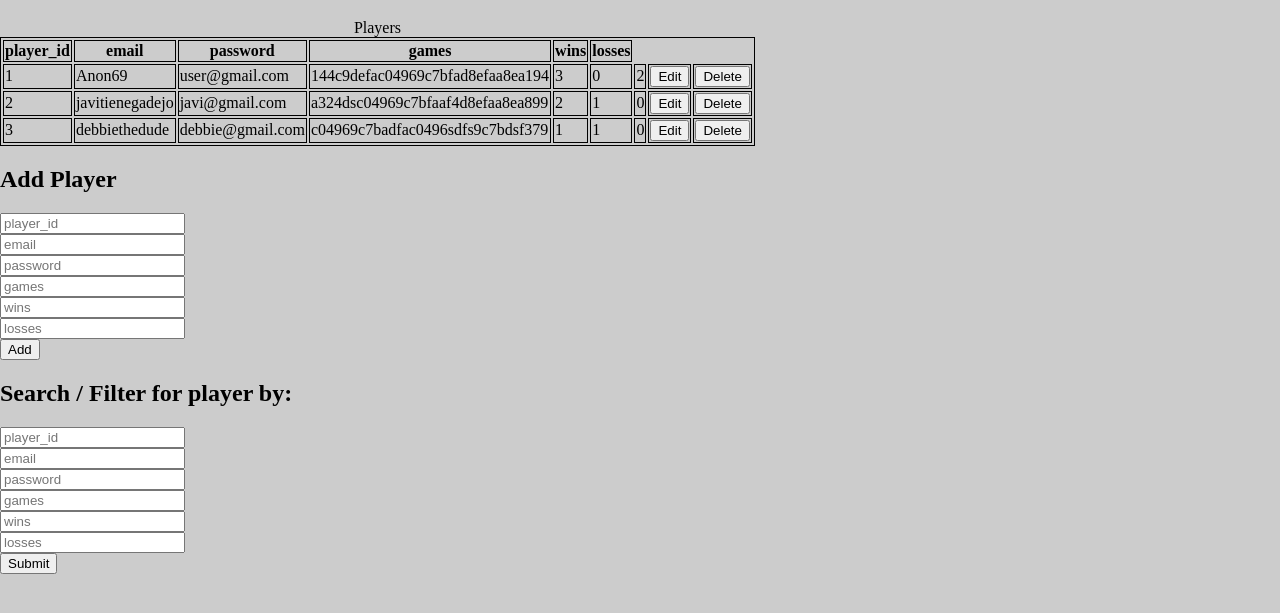
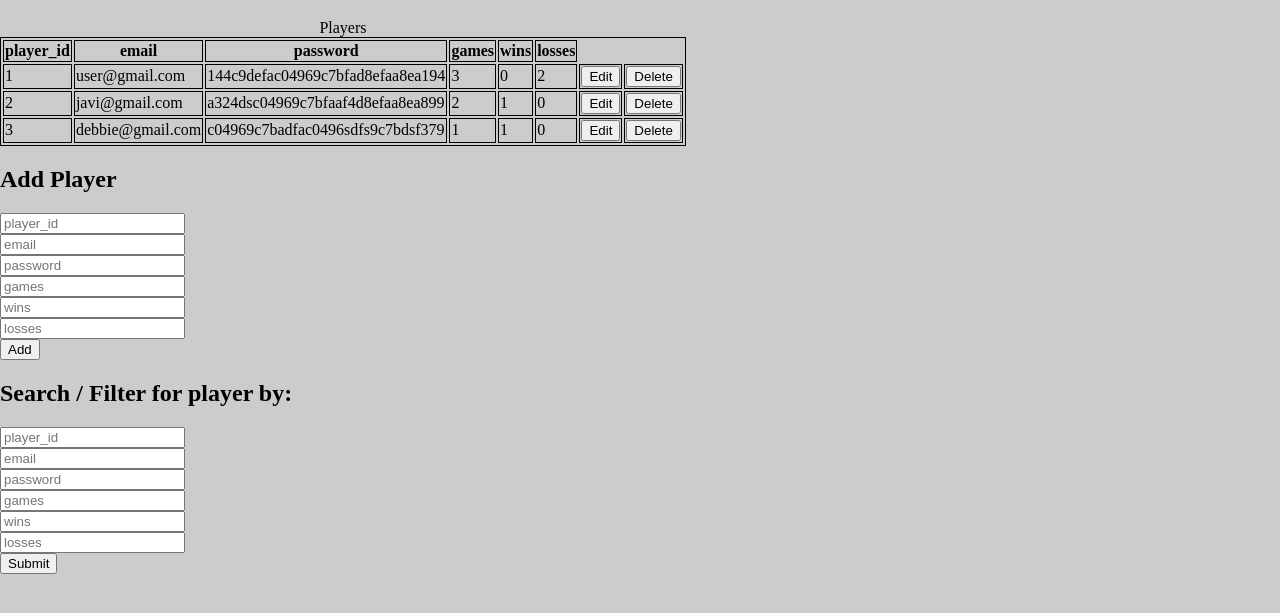
Before and after one commit to dclaiche/dbased, a plain HTML site: page players.html in a window 1280 px wide. Shown: the part 119-732 px from the top of the page. Drawn offline with Linux system fonts and the light colour scheme.

Commit message:
fixed username field

```diff
--- a/players.html
+++ b/players.html
@@ -40,7 +40,6 @@
         <tbody>
             <tr id="row0">
                 <td>1</td>
-                <td>Anon69</td>
                 <td>user@gmail.com</td>
                 <td>144c9defac04969c7bfad8efaa8ea194</td>
                 <td>3</td>
@@ -57,7 +56,6 @@
             </tr>
             <tr id="row1">
                 <td>2</td>
-                <td>javitienegadejo</td>
                 <td>javi@gmail.com</td>
                 <td>a324dsc04969c7bfaaf4d8efaa8ea899</td>
                 <td>2</td>
@@ -74,7 +72,6 @@
             </tr>
             <tr id="row2">
                 <td>3</td>
-                <td>debbiethedude</td>
                 <td>debbie@gmail.com</td>
                 <td>c04969c7badfac0496sdfs9c7bdsf379</td>
                 <td>1</td>
```
